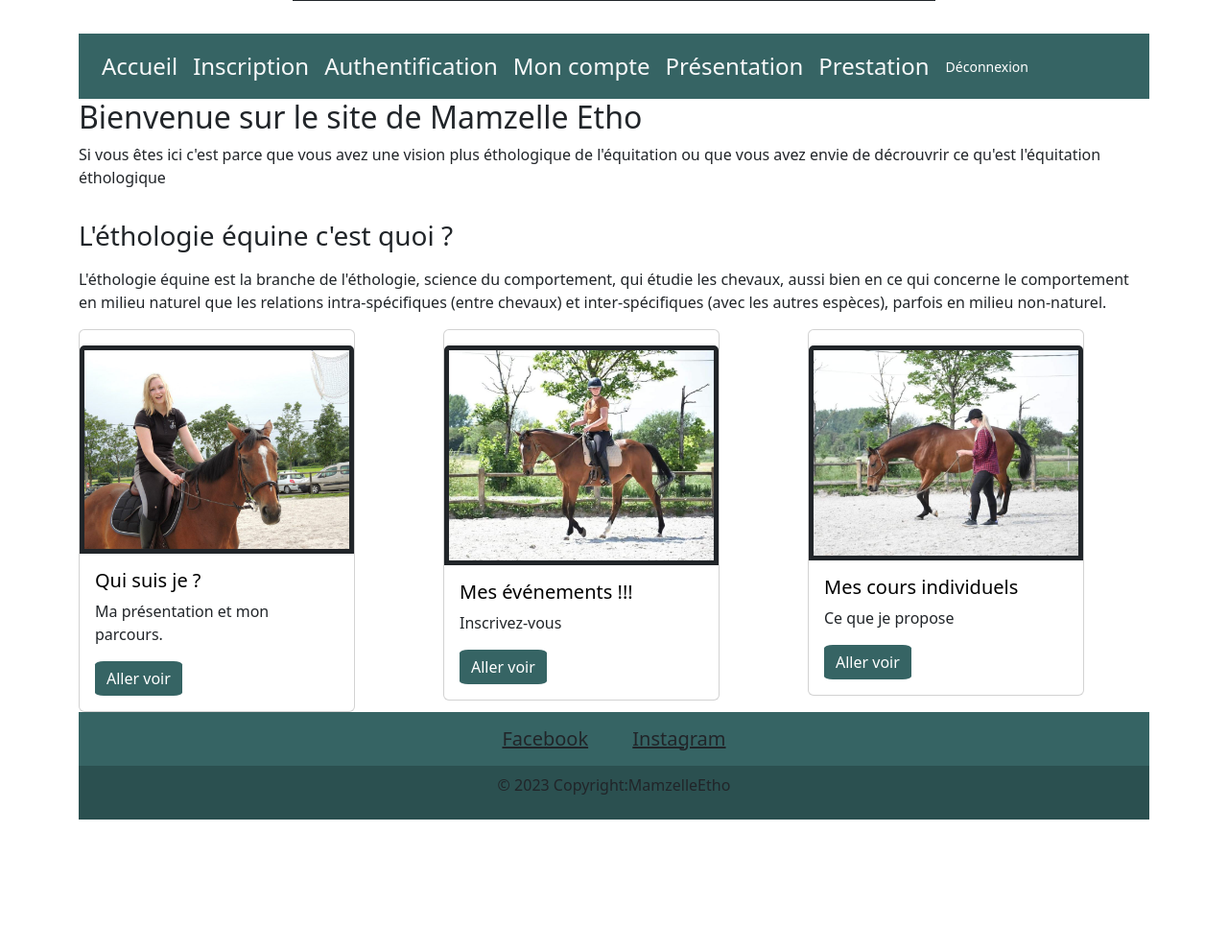
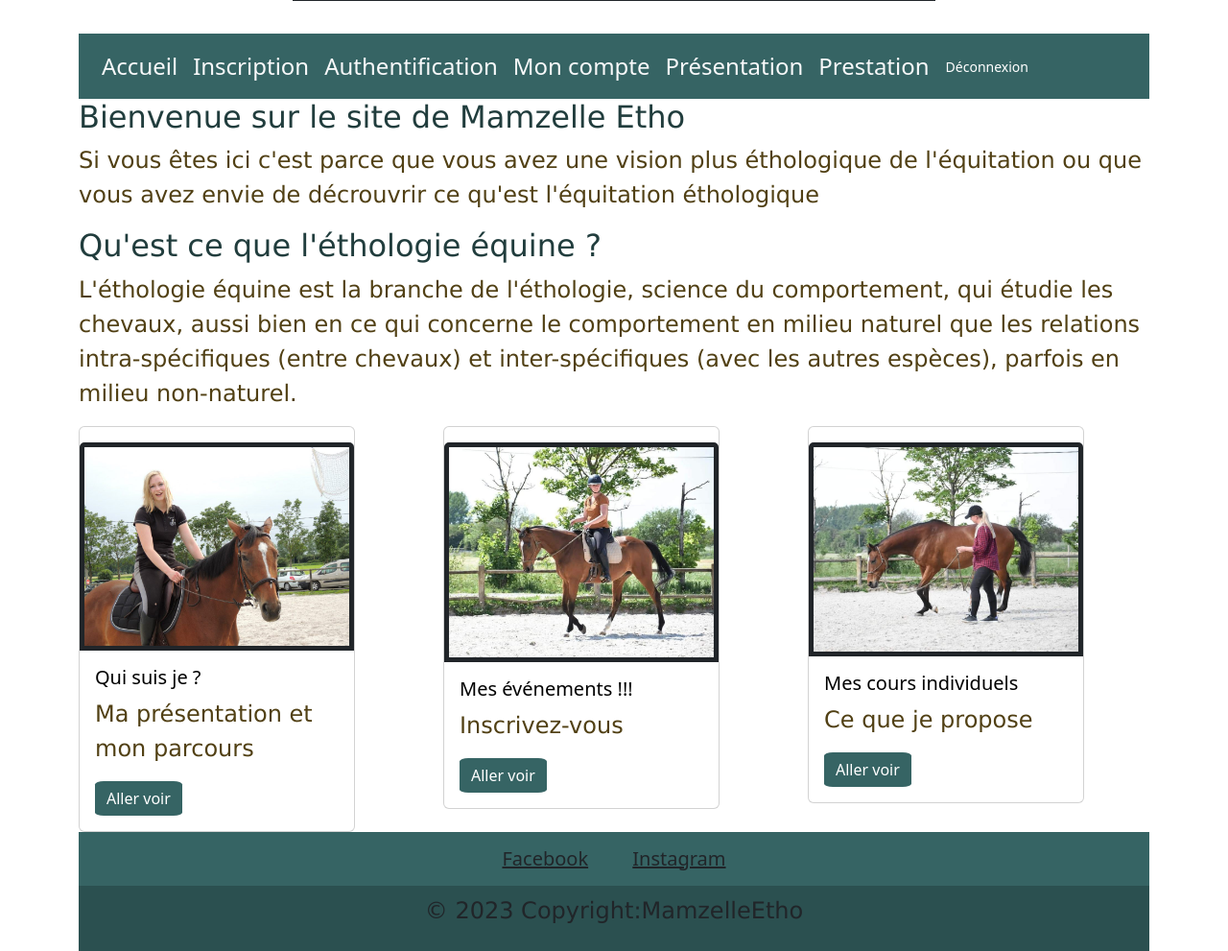
Before and after one commit to Golloumette/mamzelleetho, a PHP site: page /views/AccueilView.php in a window 1280 px wide. Shown: the part 465-1456 px from the top of the page at 96% size. Before the commit the page ends 1319 px from the top, so only its background shows below. Run offline with PHP 8.4, Linux system fonts and the light colour scheme.

Commit message:
responsible only header ++

```diff
--- a/css/ComponentStyle.css
+++ b/css/ComponentStyle.css
@@ -7,3 +7,16 @@
   display: inline-block;
   border-radius: 10%;
 }
+body{
+  font-family: Verdana, sans-serif;
+}
+h1,h2,h3, p{
+  font-family: Verdana, sans-serif;
+}
+h2,h5{
+  color: #213d3d;
+}
+p{
+  font-size: 1.5rem;
+  color: #514014;
+}
--- a/css/navBar.css
+++ b/css/navBar.css
@@ -1,5 +1,5 @@
 #navBar {
-    font-size:24px;
+    font-size:1.5rem;
 
 }
 #navBar .navbar-nav  .nav-link.active {
--- a/css/styleinscription2.css
+++ /dev/null
@@ -1,4 +0,0 @@
-.container{
-    border: solid;
-    border-width:li;
-}
--- a/daos/VilleInsertCsvToBD.php
+++ b/daos/VilleInsertCsvToBD.php
@@ -2,7 +2,7 @@
 
 
 //  lecture du fichier
-$contents = file_get_contents("../csv/ville2.csv");
+$contents = file_get_contents("../csv/ville.csv");
 $message="";
 
 
--- a/views/AccueilView.php
+++ b/views/AccueilView.php
@@ -28,9 +28,7 @@
                 <h2>Bienvenue sur le site de Mamzelle Etho </h2>
                 <p>Si vous êtes ici c'est parce que vous avez une vision plus éthologique de l'équitation ou que vous avez envie de décrouvrir ce qu'est l'équitation éthologique</p>
             </div>
-            <p>
-            <h3>L'éthologie équine c'est quoi ?</h3>
-            </p>
+            <h2>Qu'est ce que l'éthologie équine ?</h2>
             <p>L'éthologie équine est la branche de l'éthologie, science du comportement, qui étudie les chevaux, aussi bien en ce qui concerne le
                 comportement en milieu naturel que les relations intra-spécifiques (entre chevaux) et inter-spécifiques (avec les autres espèces), parfois en milieu non-naturel.</p>
             <div class="row">
@@ -39,7 +37,7 @@
                         <img src="../images/anneso.jpg" class="card-img-top" alt="presentation">
                         <div class="card-body">
                             <h5 class="card-title">Qui suis je ?</h5>
-                            <p class="card-text">Ma présentation et mon parcours.</p>
+                            <p class="card-text">Ma présentation et mon parcours</p>
                             <a class="linkButton" href="../views/PresentationView.php" class="btn btn-primary">Aller voir</a>
                         </div>
                     </div>
--- a/views/AuthentificationView.php
+++ b/views/AuthentificationView.php
@@ -32,7 +32,7 @@
                     <legend>Authentification</legend>
                     <div class="row">
                         <div class="col-2">
-                            <label for="pseudo">Pseudo : </label>
+                            <label for="pseudo"> Pseudo : </label>
                         </div>
                         <div class="col-3">
                             <input type="text" name="pseudo" id="pseudo" placeholder="Identifiant?">
--- a/views/partials/nav.php
+++ b/views/partials/nav.php
@@ -2,10 +2,11 @@
 <html lang="fr">
 
 <head>
+  <title>Nav</title>
   <meta charset="UTF-8">
   <meta http-equiv="X-UA-Compatible" content="IE=edge">
   <meta name="viewport" content="width=device-width, initial-scale=1.0">
-  <link rel="stylesheet" href="../css/navBar.css">
+  <link rel="stylesheet" href="../../css/navBar.css">
 </head>
 
 <body>
@@ -18,7 +19,7 @@
       <div class="collapse navbar-collapse" id="navbarNavDropdown">
         <ul class="navbar-nav">
           <li class="nav-item active">
-            <a class="nav-link active" href="../controllers/AccueilCTRL.php">Accueil</a>
+            <a class="nav-link active" href="../../controllers/AccueilCTRL.php">Accueil</a>
           </li>
           <li class="nav-item">
             <a class="nav-link active" href="../views/InscriptionView.php">Inscription</a>
@@ -35,10 +36,9 @@
           <li class="nav-item">
             <a class="nav-link active" href="../controllers/PrestationCTRL.php">Prestation</a>
           </li>
+        </ul>
           <button type="submit" class="btn btn-outline-white btn-sm nav-bar-right" name="deconnexion">Déconnexion </button>
 
-
-        </ul>
       </div>
     </nav>
   </div>
```
Also changed, not shown: conf/mamzelle.ini (+5 -5 lines), csv/ville.csv, 1 other file.
